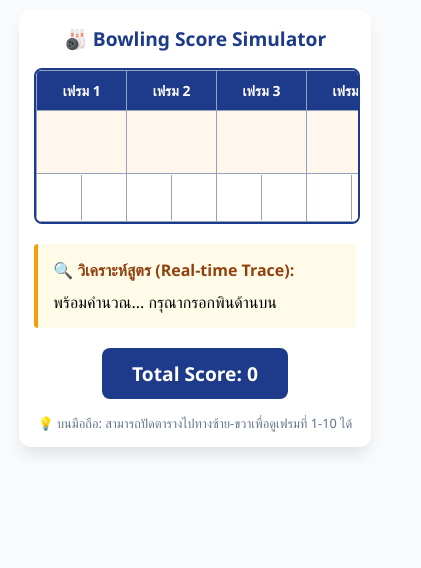
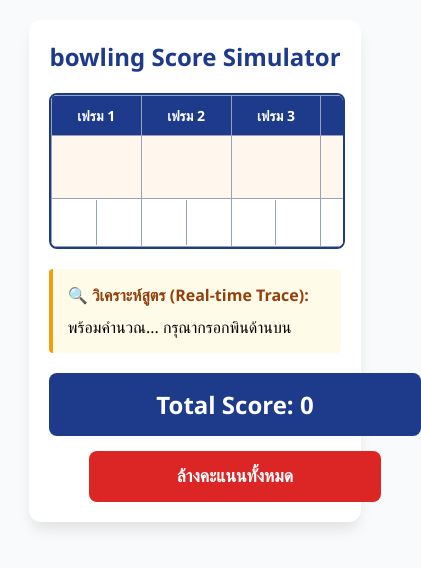
Before and after one commit to worakeat-qtec/bowling, a plain HTML site: page index.html in a window 390 px wide. Shown: the whole page, 421 px wide, since content can reach past the window. Drawn offline with Linux system fonts and the light colour scheme.

Commit message:
Add files via upload

```diff
--- a/index.html
+++ b/index.html
@@ -9,6 +9,7 @@
             --primary-blue: #1e3a8a;
             --accent-orange: #ea580c;
             --bg-slate: #f8fafc;
+            --danger-red: #dc2626;
         }
 
         body {
@@ -33,10 +34,9 @@
 
         h2 { color: var(--primary-blue); text-align: center; margin-top: 0; font-size: 1.5rem; }
 
-        /* Responsive Table Wrapper */
         .table-wrapper {
             width: 100%;
-            overflow-x: auto; /* เปิดการเลื่อนแนวนอนบนมือถือ */
+            overflow-x: auto;
             margin-bottom: 20px;
             border: 2px solid var(--primary-blue);
             border-radius: 8px;
@@ -45,7 +45,7 @@
 
         .scorecard {
             border-collapse: collapse;
-            min-width: 900px; /* บังคับความกว้างขั้นต่ำเพื่อให้ตารางไม่เบียด */
+            min-width: 900px;
             width: 100%;
             table-layout: fixed;
         }
@@ -53,10 +53,8 @@
         .scorecard th, .scorecard td { border: 1px solid #94a3b8; text-align: center; }
         .frame-num { background: var(--primary-blue); color: white; padding: 10px; font-weight: bold; font-size: 14px; }
 
-        /* แถวคะแนนรวม */
         .frame-total { height: 60px; font-size: 22px; font-weight: bold; color: var(--accent-orange); background: #fff7ed; }
 
-        /* แถวช่องกรอก */
         .rolls { display: flex; height: 45px; background: #fff; }
         .rolls input {
             width: 100%;
@@ -65,13 +63,11 @@
             font-size: 18px;
             font-weight: bold;
             outline: none;
-            -moz-appearance: textfield;
         }
         .rolls input:nth-child(1) { border-right: 1px solid #94a3b8; }
         .rolls input:nth-child(3) { border-left: 1px solid #94a3b8; }
         input:focus { background: #e2e8f0; }
 
-        /* Logic Box */
         .logic-panel {
             background: #fefce8;
             border-left: 4px solid #f59e0b;
@@ -85,8 +81,16 @@
         .log-item { font-size: 0.9rem; color: #451a03; font-family: 'Consolas', monospace; margin: 4px 0; word-break: break-all; }
         .highlight { font-weight: bold; color: var(--accent-orange); }
 
-        /* Total Box */
-        .total-container { display: flex; justify-content: center; width: 100%; }
+        /* การจัดวางปุ่มด้านล่าง */
+        .controls-container {
+            display: flex;
+            flex-wrap: wrap;
+            justify-content: center;
+            align-items: center;
+            gap: 15px;
+            width: 100%;
+        }
+
         .total-box {
             background: var(--primary-blue);
             color: white;
@@ -95,15 +99,27 @@
             font-size: 1.5rem;
             font-weight: bold;
             text-align: center;
+            min-width: 200px;
         }
 
-        /* สำหรับมือถือจอเล็ก */
+        .reset-btn {
+            background: var(--danger-red);
+            color: white;
+            border: none;
+            padding: 15px 30px;
+            border-radius: 8px;
+            font-size: 1.1rem;
+            font-weight: bold;
+            cursor: pointer;
+            transition: background 0.2s, transform 0.1s;
+        }
+
+        .reset-btn:hover { background: #b91c1c; }
+        .reset-btn:active { transform: scale(0.95); }
+
         @media (max-width: 600px) {
-            body { padding: 10px; }
-            .container { padding: 15px; }
-            h2 { font-size: 1.2rem; }
-            .total-box { font-size: 1.2rem; padding: 12px 30px; }
-            .instructions { font-size: 0.8rem; text-align: center; color: #64748b; margin-top: 15px; }
+            .controls-container { flex-direction: column; }
+            .total-box, .reset-btn { width: 100%; }
         }
 
         input::-webkit-outer-spin-button, input::-webkit-inner-spin-button { -webkit-appearance: none; margin: 0; }
@@ -112,7 +128,7 @@
 <body>
 
 <div class="container">
-    <h2>🎳 Bowling Score Simulator</h2>
+    <h2> bowling Score Simulator</h2>
 
     <div class="table-wrapper">
         <table class="scorecard">
@@ -127,13 +143,11 @@
         <div id="logic-content">พร้อมคำนวณ... กรุณากรอกพินด้านบน</div>
     </div>
 
-    <div class="total-container">
+    <div class="controls-container">
         <div class="total-box">Total Score: <span id="grand-total">0</span></div>
+        <button class="reset-btn" onclick="resetScores()">ล้างคะแนนทั้งหมด</button>
     </div>
 
-    <div class="instructions">
-        💡 บนมือถือ: สามารถปัดตารางไปทางซ้าย-ขวาเพื่อดูเฟรมที่ 1-10 ได้
-    </div>
 </div>
 
 <script>
@@ -141,7 +155,6 @@
     const inputRows = document.getElementById('input-rows');
     const scoreRows = document.getElementById('score-rows');
 
-    // สร้างตาราง
     for (let i = 1; i <= 10; i++) {
         const th = document.createElement('th');
         th.className = 'frame-num';
@@ -160,7 +173,7 @@
         for (let r = 1; r <= rollCount; r++) {
             const input = document.createElement('input');
             input.type = 'number';
-            input.inputMode = 'numeric'; // แสดงคีย์บอร์ดตัวเลขบนมือถือ
+            input.inputMode = 'numeric';
             input.id = `f${i}r${r}`;
             input.oninput = calculateBowling;
             rollDiv.appendChild(input);
@@ -169,7 +182,15 @@
         inputRows.appendChild(tdInput);
     }
 
-    // ฟังก์ชันคำนวณ (เหมือนเดิม แต่รองรับการแสดงผล Responsive)
+    // ฟังก์ชันล้างคะแนน
+    function resetScores() {
+        if(confirm("คุณต้องการล้างข้อมูลการโยนทั้งหมดใช่หรือไม่?")) {
+            const allInputs = document.querySelectorAll('input');
+            allInputs.forEach(input => input.value = '');
+            calculateBowling(); // เรียกคำนวณใหม่เพื่อเคลียร์ตัวเลขบนบอร์ด
+        }
+    }
+
     function calculateBowling() {
         let rolls = [];
         let rawInputs = [];
```
